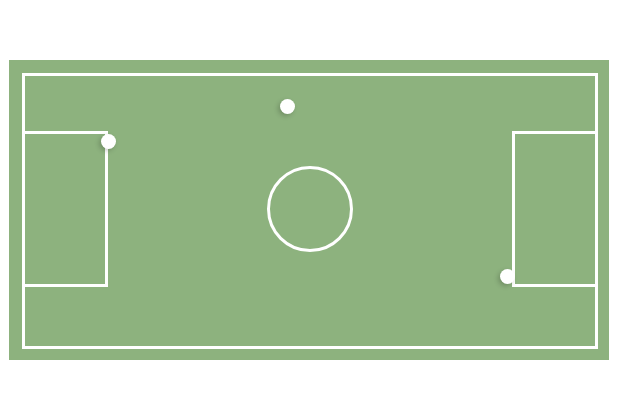
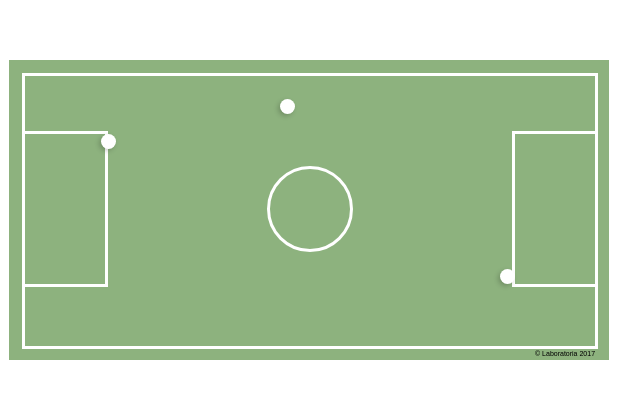
Before and after one commit to itsandromeda/La-cancha, a plain HTML site: page index.html in a window 1280 px wide. Shown: the part 140-538 px from the top of the page, 331-971 px from the left. Drawn offline with Linux system fonts and the light colour scheme.

Commit message:
Copyright text

```diff
--- a/assets/css/main.css
+++ b/assets/css/main.css
@@ -68,3 +68,10 @@
     left: -15px;
     bottom: -135px;
 }
+
+.copyright {
+    font-family: sans-serif;
+    font-size: 7px;
+    position: relative;
+    left: 510px;
+}
--- a/assets/js/main.js
+++ b/assets/js/main.js
@@ -6,7 +6,9 @@ var container = document.createElement("div"),
     sideFieldB = document.createElement("div"),
     ballA = document.createElement("div"),
     ballB = document.createElement("div"),
-    ballC = document.createElement("div");
+    ballC = document.createElement("div"),
+    text = document.createTextNode("© Laboratoria 2017"),
+    textContainer = document.createElement("span");
 
 container.classList.add("main-wrapper");
 container.classList.add("field");
@@ -26,12 +28,15 @@ ballB.classList.add("ball");
 ballB.classList.add("ball-mid");
 ballC.classList.add("ball");
 ballC.classList.add("ball-left");
+textContainer.classList.add("copyright");
 
+textContainer.appendChild(text);
 sideFieldA.appendChild(ballA);
 center.appendChild(ballB);
 sideFieldB.appendChild(ballC);
 subContainer.appendChild(center);
 subContainer.appendChild(sideFieldA);
 subContainer.appendChild(sideFieldB);
+subContainer.appendChild(textContainer);
 container.appendChild(subContainer);
 document.body.appendChild(container);
```
